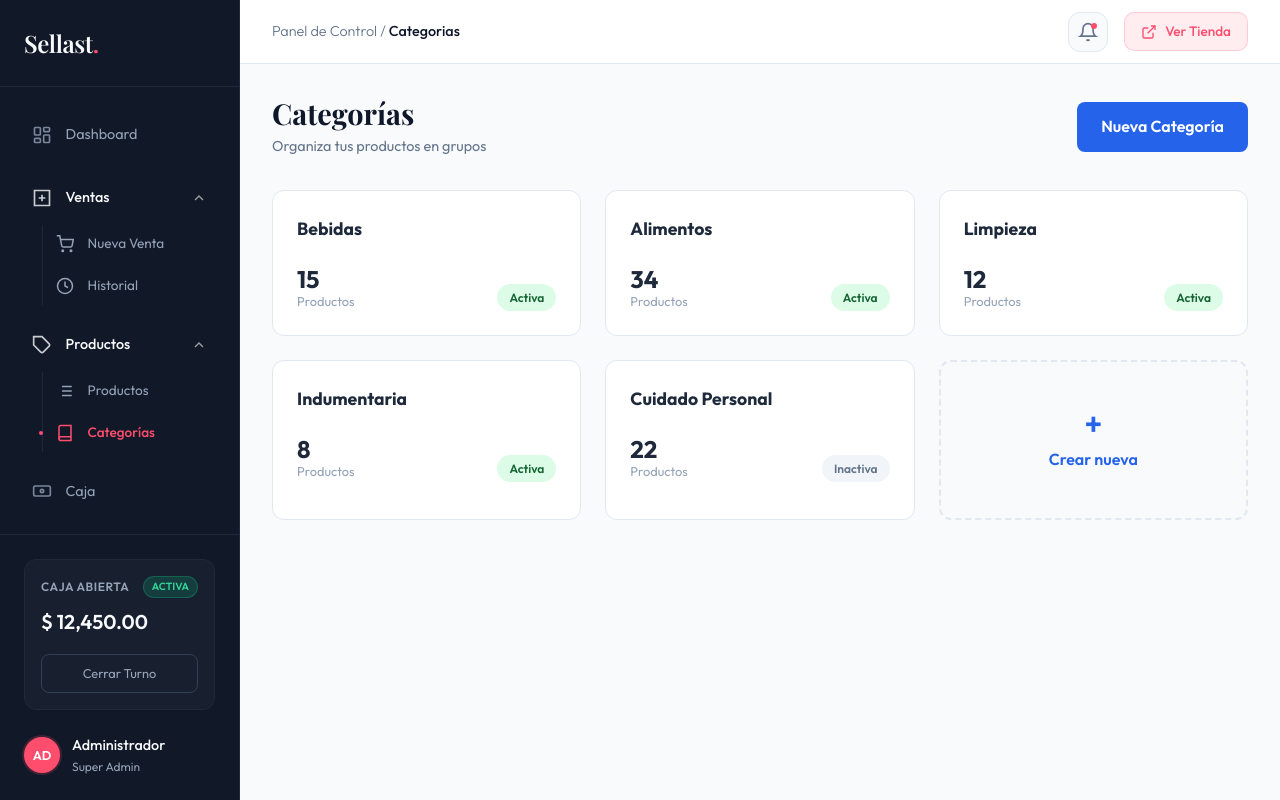
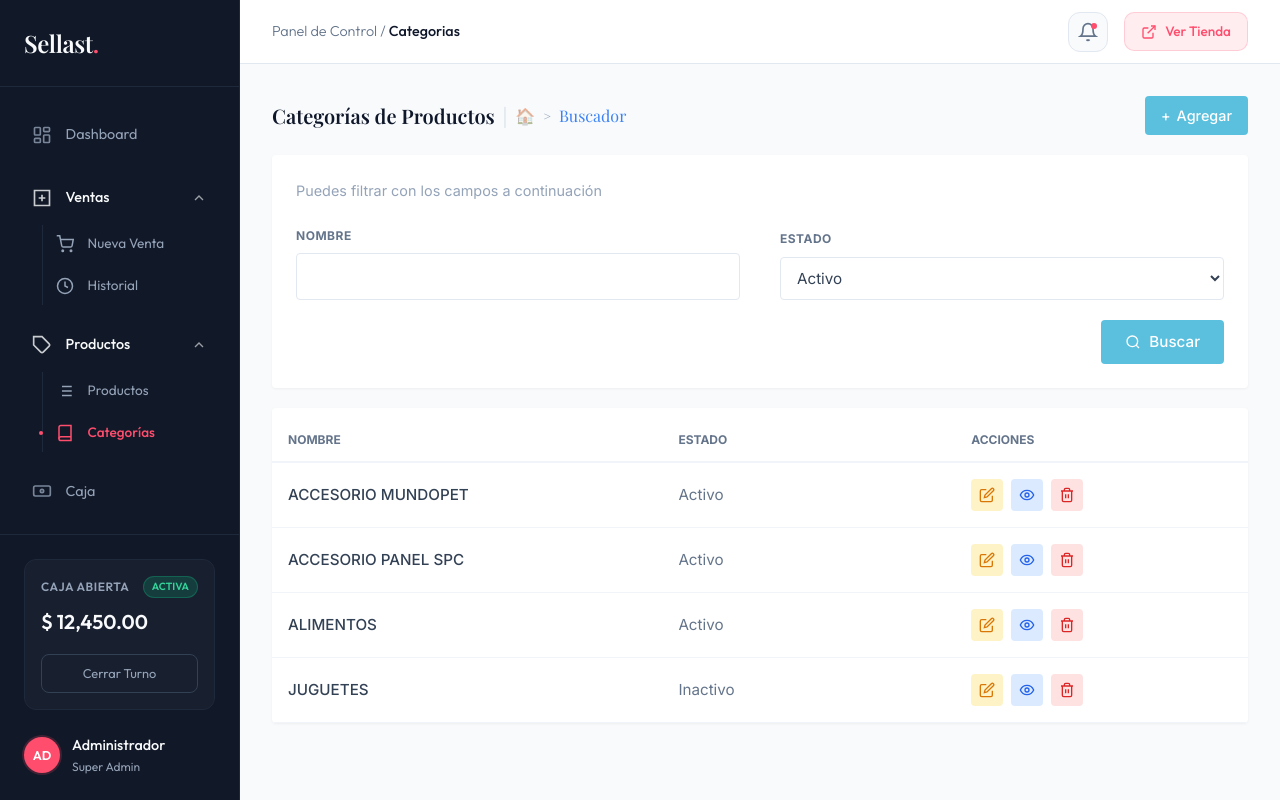
Before and after one commit to permilk/sellast, a Next.js app: page /admin/categorias in a window 1280 px wide. Built offline with nearby package versions, Linux system fonts and the light colour scheme; a web font is replaced by a local one.

Commit message:
feat: category UI redesign

```diff
--- a/src/app/admin/categorias/page.tsx
+++ b/src/app/admin/categorias/page.tsx
@@ -1,97 +1,228 @@
 'use client';
 
 // ============================================
-// ADMIN - CATEGORÍAS
+// ADMIN - CATEGORÍAS (REFINE UI)
 // ============================================
 
 import { useState } from 'react';
 
-const categoriasMock = [
-    { id: 1, nombre: 'Bebidas', items: 15, status: 'Activa' },
-    { id: 2, nombre: 'Alimentos', items: 34, status: 'Activa' },
-    { id: 3, nombre: 'Limpieza', items: 12, status: 'Activa' },
-    { id: 4, nombre: 'Indumentaria', items: 8, status: 'Activa' },
-    { id: 5, nombre: 'Cuidado Personal', items: 22, status: 'Inactiva' },
+const categoriesMock = [
+    { id: 1, name: 'ACCESORIO MUNDOPET', status: 'Activo' },
+    { id: 2, name: 'Accesorio Panel SPC', status: 'Activo' },
+    { id: 3, name: 'Alimentos', status: 'Activo' },
+    { id: 4, name: 'Juguetes', status: 'Inactivo' },
 ];
 
 export default function CategoriasPage() {
     return (
         <div className="categorias-page">
             <div className="page-header">
-                <div className="header-title">
-                    <h1>Categorías</h1>
-                    <p>Organiza tus productos en grupos</p>
+                <div className="title-section">
+                    <h1>Categorías de Productos <span className="divider">|</span> <span className="breadcrumb-icon">🏠</span> <span className="breadcrumb-chevron">{'>'}</span> <span className="breadcrumb-current">Buscador</span></h1>
                 </div>
-                <button className="btn-primary">Nueva Categoría</button>
+                <button className="btn-cyan">
+                    <span>+</span> Agregar
+                </button>
             </div>
 
-            <div className="cards-grid">
-                {categoriasMock.map(cat => (
-                    <div key={cat.id} className="cat-card">
-                        <div className="cat-header">
-                            <span className="cat-name">{cat.nombre}</span>
-                            <div className="cat-actions">
-                                <button className="icon-btn edit">✎</button>
-                                <button className="icon-btn delete">🗑</button>
-                            </div>
-                        </div>
-                        <div className="cat-body">
-                            <div className="stat">
-                                <span className="stat-val">{cat.items}</span>
-                                <span className="stat-label">Productos</span>
-                            </div>
-                            <span className={`status-badge ${cat.status === 'Activa' ? 'active' : 'inactive'}`}>
-                                {cat.status}
-                            </span>
-                        </div>
+            {/* Search Card */}
+            <div className="search-card">
+                <p className="card-instruction">Puedes filtrar con los campos a continuación</p>
+                <div className="search-grid">
+                    <div className="form-group main-input">
+                        <label>NOMBRE</label>
+                        <input
+                            type="text"
+                            className="input-field"
+                        />
                     </div>
-                ))}
 
-                {/* Add New Card (Visual) */}
-                <div className="cat-card add-new">
-                    <div className="add-content">
-                        <span className="plus-icon">+</span>
-                        <span>Crear nueva</span>
+                    <div className="form-group status-input">
+                        <label>ESTADO</label>
+                        <select className="select-field">
+                            <option>Activo</option>
+                            <option>Inactivo</option>
+                        </select>
+                    </div>
+
+                    <div className="form-actions">
+                        <button className="btn-search">
+                            <svg width="16" height="16" viewBox="0 0 24 24" fill="none" stroke="currentColor" strokeWidth="2"><circle cx="11" cy="11" r="8"></circle><line x1="21" y1="21" x2="16.65" y2="16.65"></line></svg>
+                            Buscar
+                        </button>
                     </div>
                 </div>
             </div>
 
+            {/* Table */}
+            <div className="table-container">
+                <table className="enterprise-table">
+                    <thead>
+                        <tr>
+                            <th style={{ width: '40%' }}>NOMBRE</th>
+                            <th style={{ width: '30%' }}>ESTADO</th>
+                            <th style={{ width: '30%' }}>ACCIONES</th>
+                        </tr>
+                    </thead>
+                    <tbody>
+                        {categoriesMock.map(cat => (
+                            <tr key={cat.id}>
+                                <td className="text-gray-dark">{cat.name}</td>
+                                <td>
+                                    <span className="text-gray">{cat.status}</span>
+                                </td>
+                                <td>
+                                    <div className="actions-cell">
+                                        <button className="action-btn edit" title="Editar">
+                                            <svg width="16" height="16" viewBox="0 0 24 24" fill="none" stroke="currentColor" strokeWidth="2"><path d="M11 4H4a2 2 0 0 0-2 2v14a2 2 0 0 0 2 2h14a2 2 0 0 0 2-2v-7"></path><path d="M18.5 2.5a2.121 2.121 0 0 1 3 3L12 15l-4 1 1-4 9.5-9.5z"></path></svg>
+                                        </button>
+                                        <button className="action-btn detail" title="Detalle">
+                                            <svg width="16" height="16" viewBox="0 0 24 24" fill="none" stroke="currentColor" strokeWidth="2"><path d="M2 12s3-7 10-7 10 7 10 7-3 7-10 7-10-7-10-7Z" /><circle cx="12" cy="12" r="3" /></svg> {/* Simplified Detail Icon similar to mockup edit 2 */}
+                                        </button>
+                                        <button className="action-btn delete" title="Eliminar">
+                                            <svg width="16" height="16" viewBox="0 0 24 24" fill="none" stroke="currentColor" strokeWidth="2"><polyline points="3 6 5 6 21 6"></polyline><path d="M19 6v14a2 2 0 0 1-2 2H7a2 2 0 0 1-2-2V6m3 0V4a2 2 0 0 1 2-2h4a2 2 0 0 1 2 2v2"></path><line x1="10" y1="11" x2="10" y2="17"></line><line x1="14" y1="11" x2="14" y2="17"></line></svg>
+                                        </button>
+                                    </div>
+                                </td>
+                            </tr>
+                        ))}
+                    </tbody>
+                </table>
+            </div>
+
             <style jsx>{`
-                .categorias-page { max-width: 1200px; }
-                .page-header { display: flex; justify-content: space-between; align-items: center; margin-bottom: 2rem; }
-                .header-title h1 { font-size: 1.8rem; font-weight: 700; color: #1e293b; margin-bottom: 0.25rem; }
-                .header-title p { color: #64748b; font-size: 0.9rem; }
+                .categorias-page { width: 100%; font-family: 'Inter', sans-serif; color: #5f6c7b; }
 
-                .btn-primary { background: #2563eb; color: #fff; padding: 0.75rem 1.5rem; border: none; border-radius: 8px; font-weight: 600; cursor: pointer; transition: background 0.2s; }
-                .btn-primary:hover { background: #1d4ed8; }
+                /* HEADER */
+                .page-header { display: flex; justify-content: space-between; align-items: center; margin-bottom: 20px; }
+                .title-section h1 { font-size: 1.25rem; font-weight: 600; color: #5f6c7b; display: flex; align-items: center; gap: 0.5rem; }
+                .divider { color: #cbd5e1; font-weight: 300; }
+                .breadcrumb-icon { font-size: 1rem; opacity: 0.5; }
+                .breadcrumb-chevron { font-size: 0.8rem; color: #94a3b8; }
+                .breadcrumb-current { color: #3b82f6; font-weight: 400; font-size: 1rem; }
 
-                .cards-grid { display: grid; grid-template-columns: repeat(auto-fill, minmax(280px, 1fr)); gap: 1.5rem; }
+                /* BUTTONS */
+                .btn-cyan {
+                    background-color: #5BC0DE;
+                    color: white;
+                    border: none;
+                    padding: 8px 16px;
+                    border-radius: 4px;
+                    font-weight: 500;
+                    font-size: 0.9rem;
+                    display: flex;
+                    align-items: center;
+                    gap: 6px;
+                    cursor: pointer;
+                    transition: opacity 0.2s;
+                }
+                .btn-cyan:hover { opacity: 0.9; }
 
-                .cat-card { background: #fff; border: 1px solid #e2e8f0; border-radius: 12px; padding: 1.5rem; transition: all 0.2s; }
-                .cat-card:hover { transform: translateY(-3px); box-shadow: 0 4px 6px -1px rgba(0,0,0,0.05); border-color: #cbd5e1; }
+                .btn-search {
+                    background-color: #5BC0DE;
+                    color: white;
+                    border: none;
+                    padding: 10px 24px;
+                    border-radius: 4px;
+                    font-weight: 500;
+                    font-size: 0.95rem;
+                    cursor: pointer;
+                    display: flex;
+                    align-items: center;
+                    gap: 8px;
+                }
 
-                .cat-header { display: flex; justify-content: space-between; align-items: flex-start; margin-bottom: 1.5rem; }
-                .cat-name { font-size: 1.1rem; font-weight: 700; color: #1e293b; }
+                /* SEARCH CARD */
+                .search-card {
+                    background: white;
+                    border-radius: 4px;
+                    padding: 24px;
+                    margin-bottom: 20px;
+                    box-shadow: 0 1px 3px rgba(0,0,0,0.05);
+                }
+                .card-instruction {
+                    color: #94a3b8;
+                    font-size: 0.9rem;
+                    margin-bottom: 1.5rem;
+                }
 
-                .cat-actions { display: flex; gap: 0.5rem; opacity: 0; transition: opacity 0.2s; }
-                .cat-card:hover .cat-actions { opacity: 1; }
-                .icon-btn { border: none; background: #f1f5f9; width: 28px; height: 28px; border-radius: 4px; cursor: pointer; display: flex; align-items: center; justify-content: center; color: #64748b; font-size: 0.9rem; }
-                .icon-btn.edit:hover { background: #dbeafe; color: #2563eb; }
-                .icon-btn.delete:hover { background: #fee2e2; color: #dc2626; }
+                .search-grid {
+                    display: grid;
+                    grid-template-columns: 1fr 1fr;
+                    gap: 20px 40px;
+                    align-items: end;
+                }
 
-                .cat-body { display: flex; justify-content: space-between; align-items: flex-end; }
-                .stat { display: flex; flex-direction: column; }
-                .stat-val { font-size: 1.5rem; font-weight: 700; color: #1e293b; line-height: 1; }
-                .stat-label { font-size: 0.8rem; color: #94a3b8; }
+                .form-group label {
+                    display: block;
+                    font-size: 0.75rem;
+                    font-weight: 700;
+                    color: #64748b;
+                    margin-bottom: 8px;
+                    text-transform: uppercase;
+                    letter-spacing: 0.5px;
+                }
 
-                .status-badge { font-size: 0.75rem; padding: 0.25rem 0.75rem; border-radius: 20px; font-weight: 600; }
-                .status-badge.active { background: #dcfce7; color: #166534; }
-                .status-badge.inactive { background: #f1f5f9; color: #64748b; }
+                .input-field, .select-field {
+                    width: 100%;
+                    padding: 10px 12px;
+                    border: 1px solid #e2e8f0;
+                    border-radius: 4px;
+                    font-size: 0.95rem;
+                    color: #334155;
+                    outline: none;
+                    background: #fff;
+                    transition: border-color 0.2s;
+                }
+                .input-field:focus, .select-field:focus { border-color: #5BC0DE; }
 
-                .cat-card.add-new { border: 2px dashed #e2e8f0; background: #f8fafc; display: flex; align-items: center; justify-content: center; cursor: pointer; min-height: 160px; }
-                .cat-card.add-new:hover { border-color: #2563eb; background: #eff6ff; }
-                .add-content { display: flex; flex-direction: column; align-items: center; gap: 0.5rem; color: #2563eb; font-weight: 600; }
-                .plus-icon { font-size: 2rem; line-height: 1; }
+                .form-actions {
+                    grid-column: 2 / 3;
+                    display: flex;
+                    justify-content: flex-end; /* Button aligned right as per screenshot */
+                }
+
+                /* TABLE Styles */
+                .table-container { background: white; border-radius: 4px; box-shadow: 0 1px 3px rgba(0,0,0,0.05); overflow: hidden; padding-top: 10px;}
+                .enterprise-table { width: 100%; border-collapse: collapse; }
+                .enterprise-table th { text-align: left; padding: 12px 16px; border-bottom: 2px solid #f1f5f9; color: #64748b; font-size: 0.75rem; font-weight: 700; text-transform: uppercase; }
+                .enterprise-table td { padding: 16px 16px; border-bottom: 1px solid #f1f5f9; font-size: 0.95rem; color: #334155; vertical-align: middle; }
+
+                .text-gray-dark { color: #64748b; font-weight: 500; font-size: 0.95rem; text-transform: uppercase;}
+                .text-gray { color: #64748b; }
+
+                /* ACTION BUTTONS */
+                .actions-cell { display: flex; gap: 8px; }
+                .action-btn {
+                    width: 32px;
+                    height: 32px;
+                    display: flex;
+                    align-items: center;
+                    justify-content: center;
+                    border: none;
+                    border-radius: 4px;
+                    cursor: pointer;
+                    transition: opacity 0.2s;
+                }
+                .action-btn:hover { opacity: 0.8; }
+
+                /* Edit: Yellow/Orangeish */
+                .action-btn.edit {
+                    background-color: #FEF3C7; /* Light Yellow */
+                    color: #D97706; /* Amber 600 */
+                }
+
+                /* Detail: Blue */
+                .action-btn.detail {
+                    background-color: #DBEAFE; /* Blue 100 */
+                    color: #2563EB; /* Blue 600 */
+                }
+
+                /* Delete: Red/Pink */
+                .action-btn.delete {
+                    background-color: #FEE2E2; /* Red 100 */
+                    color: #DC2626; /* Red 600 */
+                }
             `}</style>
         </div>
     );
```
